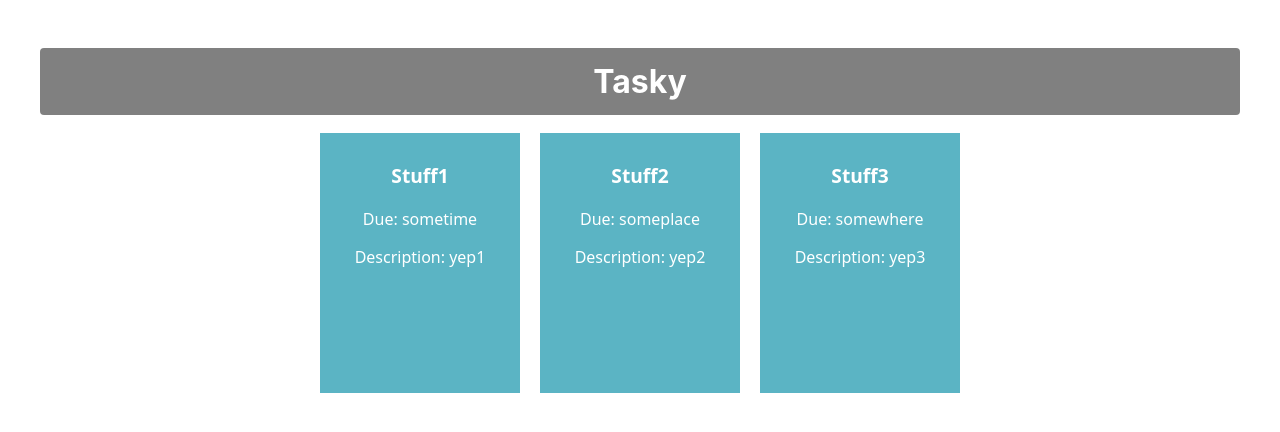
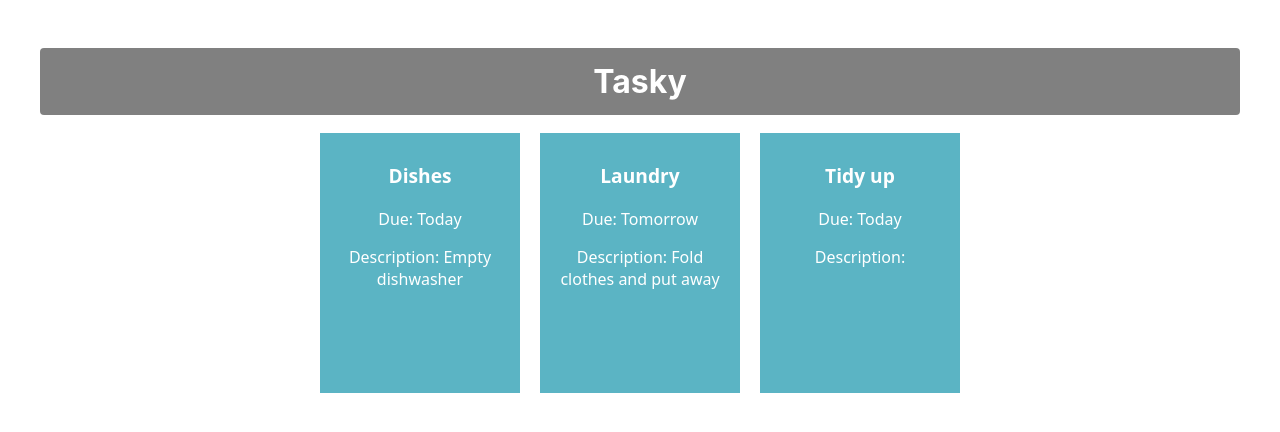
Before and after one commit to MichaelKehoe4318/test-app, a React (Create React App) app: page / in a window 1280 px wide. Shown: the top 432 px of the page. Built offline with nearby package versions, Linux system fonts and the light colour scheme.

Commit message:
Added task state

```diff
--- a/src/App.js
+++ b/src/App.js
@@ -1,13 +1,21 @@
+import React, { useState } from 'react';
 import './App.css';
 import Task from './Components/Task';
 
 function App() {
+  const [ taskState, setTaskState ] = useState({
+    tasks: [
+      { title:"Dishes", description: "Empty dishwasher", deadline: "Today" },
+      { title: "Laundry", description: "Fold clothes and put away", deadline: "Tomorrow" },
+      { title: "Tidy up", deadline: "Today" }
+    ]
+  });
   return (
     <div className="container">
       <h1>Tasky</h1>
-      <Task title="Stuff1" deadline="sometime" description="yep1"/>
-      <Task title="Stuff2" deadline="someplace" description="yep2"/>
-      <Task title="Stuff3" deadline="somewhere" description="yep3" />
+      <Task title={taskState.tasks[0].title} deadline={taskState.tasks[0].deadline} description={taskState.tasks[0].description} />
+      <Task title={taskState.tasks[1].title} deadline={taskState.tasks[1].deadline} description={taskState.tasks[1].description} />
+      <Task title={taskState.tasks[2].title} deadline={taskState.tasks[2].deadline} description={taskState.tasks[2].description} />
     </div>
   );
 }
```
